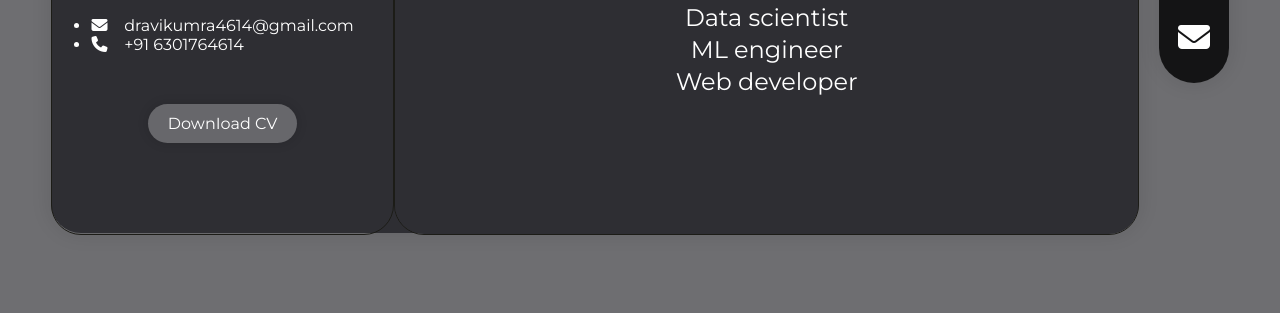
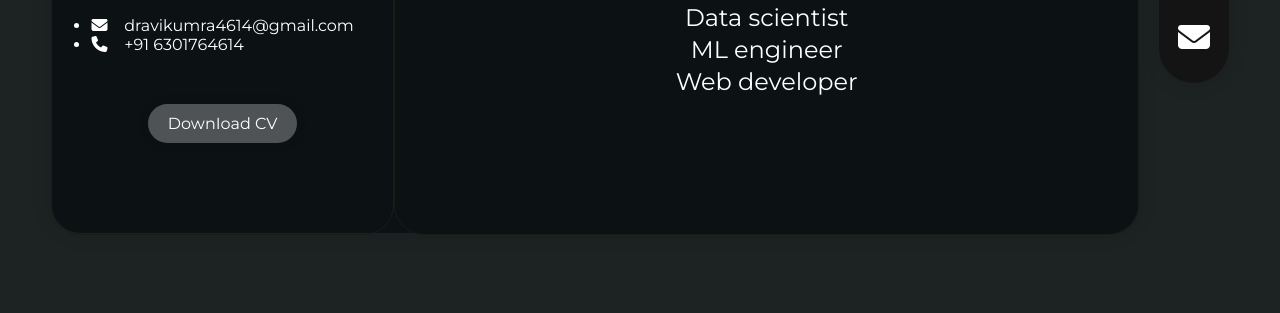
Before and after one commit to d-ravi-kumar19/My-portfolio, a plain HTML site: page index.html in a window 1280 px wide. Shown: the part 487-800 px from the top of the page. Drawn offline with Linux system fonts and the light colour scheme.

Commit message:
updated background colors

```diff
--- a/styles.css
+++ b/styles.css
@@ -6,8 +6,8 @@
 
 :root {
     --accent-color: #0c2766;
-    --background-color: #26262baa;
-    --background-color-2: #2e2e33;
+    --background-color: #1d2222;
+    --background-color-2: #0c1214;
     --light-grey: rgb(158, 169, 194);
     --light-yellow: a5ac75;
     --icon-yellow: #aca32d;
```
